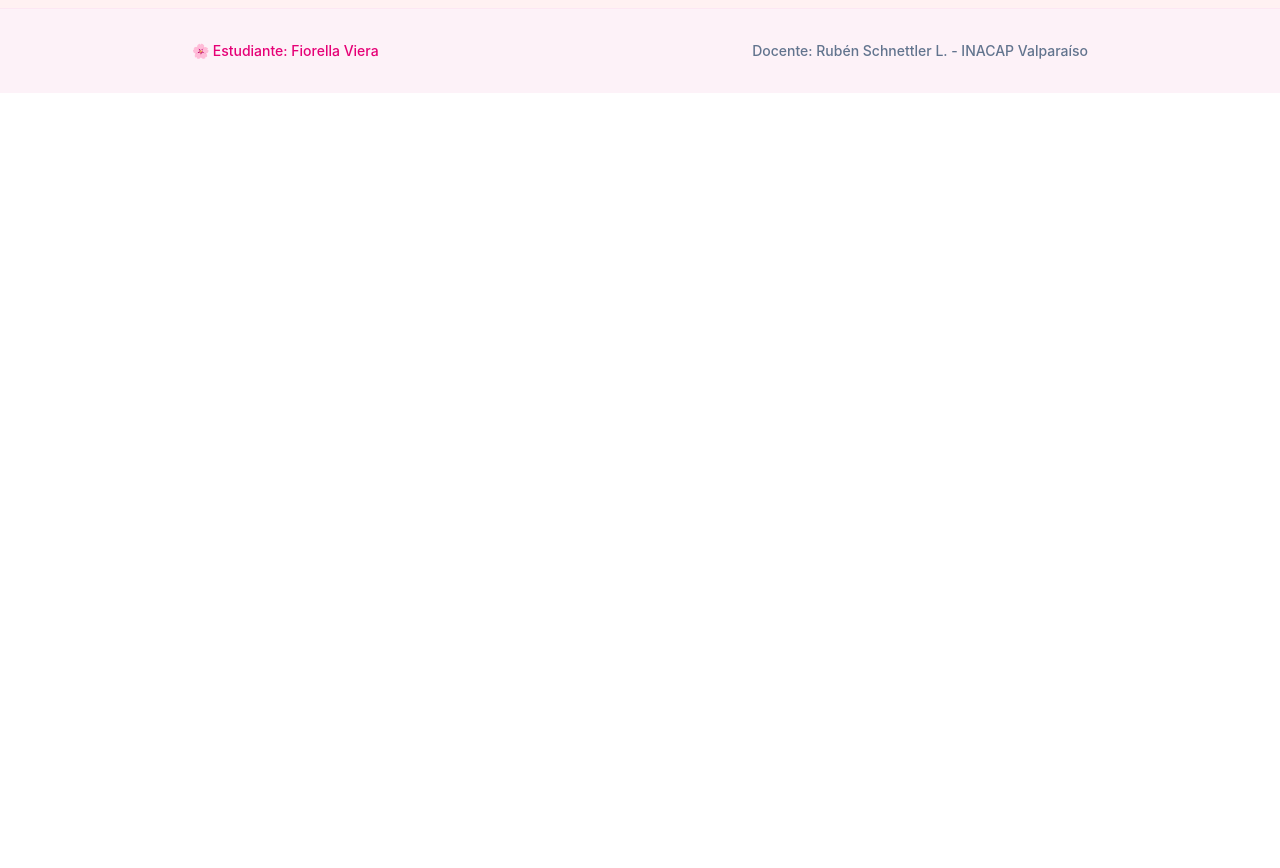
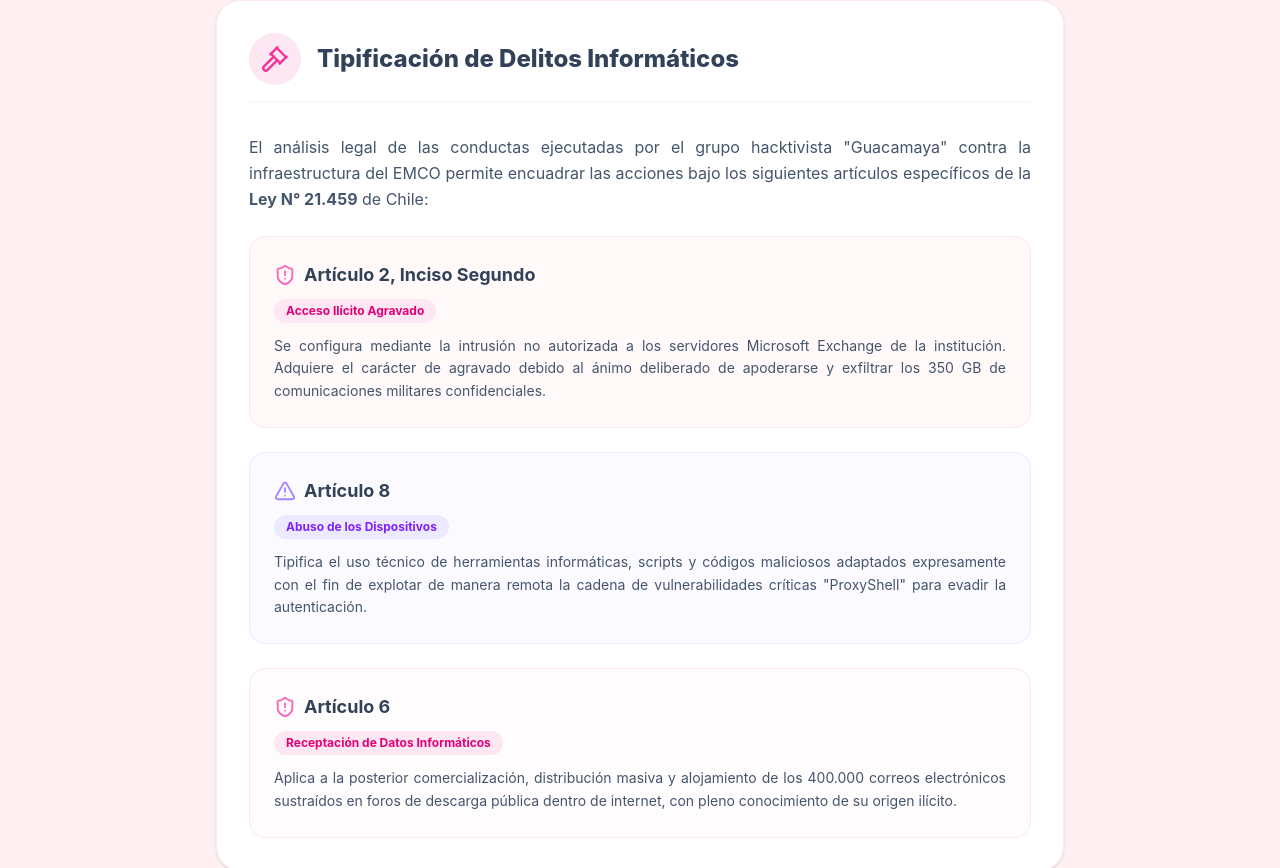
Before and after one commit to fiorellaviera/informe_viefio, a React (Vite) app: page / in a window 1280 px wide. Shown: the part 1840-2708 px from the top of the page. Before the commit the page ends 1933 px from the top, so only its background shows below. Built offline with nearby package versions, Linux system fonts and the light colour scheme.

Commit message:
Agregue componente Delitos

```diff
--- a/src/App.jsx
+++ b/src/App.jsx
@@ -1,6 +1,7 @@
 import { Shield, BookOpen } from 'lucide-react'
 import Resumen from './components/Resumen'
 import Marco from './components/Marco'
+import Delitos from './components/Delitos'
 
 function App() {
   return (
@@ -41,7 +42,7 @@ function App() {
         {/* Aquí se cargarán los componentes de tu informe */}
         <Resumen />
         <Marco />
-
+        <Delitos />
 
       </main>
 
--- /dev/null
+++ b/src/components/Delitos.jsx
@@ -0,0 +1,70 @@
+import { Gavel, AlertTriangle, ShieldAlert } from 'lucide-react'
+
+function Delitos() {
+  return (
+    <div className="bg-white rounded-3xl shadow-sm border border-pink-100 p-8">
+      {/* Encabezado del Componente */}
+      <div className="flex items-center gap-4 mb-8 pb-4 border-b border-pink-50">
+        <div className="p-3 bg-pink-100 rounded-full text-pink-500">
+          <Gavel size={28} />
+        </div>
+        <h2 className="text-2xl font-extrabold text-slate-700">
+          Tipificación de Delitos Informáticos
+        </h2>
+      </div>
+
+      <p className="text-slate-600 mb-6 leading-relaxed text-justify">
+        El análisis legal de las conductas ejecutadas por el grupo hacktivista "Guacamaya" contra la infraestructura del EMCO permite encuadrar las acciones bajo los siguientes artículos específicos de la <strong>Ley N° 21.459</strong> de Chile:
+      </p>
+
+      {/* Contenedor de Tarjetas Pastel */}
+      <div className="space-y-6">
+
+        {/* Delito 1: Artículo 2 */}
+        <div className="bg-rose-50/40 rounded-2xl p-6 border border-pink-100 hover:shadow-md transition-shadow">
+          <div className="flex items-center gap-2 mb-2">
+            <ShieldAlert className="text-pink-400" size={22} />
+            <h3 className="font-bold text-slate-700 text-lg">Artículo 2, Inciso Segundo</h3>
+          </div>
+          <span className="inline-block bg-pink-100 text-pink-600 text-xs font-bold px-3 py-1 rounded-full mb-3">
+            Acceso Ilícito Agravado
+          </span>
+          <p className="text-slate-600 text-sm leading-relaxed text-justify">
+            Se configura mediante la intrusión no autorizada a los servidores Microsoft Exchange de la institución. Adquiere el carácter de agravado debido al ánimo deliberado de apoderarse y exfiltrar los 350 GB de comunicaciones militares confidenciales.
+          </p>
+        </div>
+
+        {/* Delito 2: Artículo 8 */}
+        <div className="bg-violet-50/40 rounded-2xl p-6 border border-violet-100 hover:shadow-md transition-shadow">
+          <div className="flex items-center gap-2 mb-2">
+            <AlertTriangle className="text-violet-400" size={22} />
+            <h3 className="font-bold text-slate-700 text-lg">Artículo 8</h3>
+          </div>
+          <span className="inline-block bg-violet-100 text-violet-600 text-xs font-bold px-3 py-1 rounded-full mb-3">
+            Abuso de los Dispositivos
+          </span>
+          <p className="text-slate-600 text-sm leading-relaxed text-justify">
+            Tipifica el uso técnico de herramientas informáticas, scripts y códigos maliciosos adaptados expresamente con el fin de explotar de manera remota la cadena de vulnerabilidades críticas "ProxyShell" para evadir la autenticación.
+          </p>
+        </div>
+
+        {/* Delito 3: Artículo 6 */}
+        <div className="bg-rose-50/20 rounded-2xl p-6 border border-pink-100 hover:shadow-md transition-shadow">
+          <div className="flex items-center gap-2 mb-2">
+            <ShieldAlert className="text-pink-400" size={22} />
+            <h3 className="font-bold text-slate-700 text-lg">Artículo 6</h3>
+          </div>
+          <span className="inline-block bg-pink-100 text-pink-600 text-xs font-bold px-3 py-1 rounded-full mb-3">
+            Receptación de Datos Informáticos
+          </span>
+          <p className="text-slate-600 text-sm leading-relaxed text-justify">
+            Aplica a la posterior comercialización, distribución masiva y alojamiento de los 400.000 correos electrónicos sustraídos en foros de descarga pública dentro de internet, con pleno conocimiento de su origen ilícito.
+          </p>
+        </div>
+
+      </div>
+    </div>
+  )
+}
+
+export default Delitos
```
